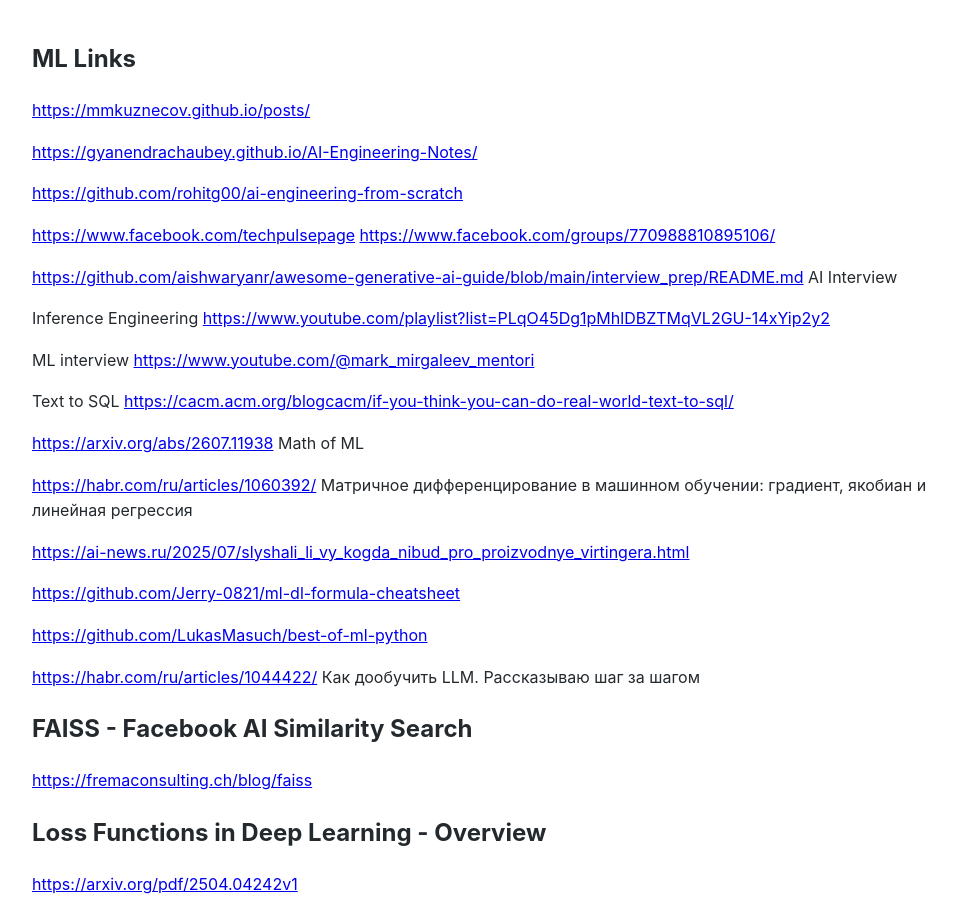
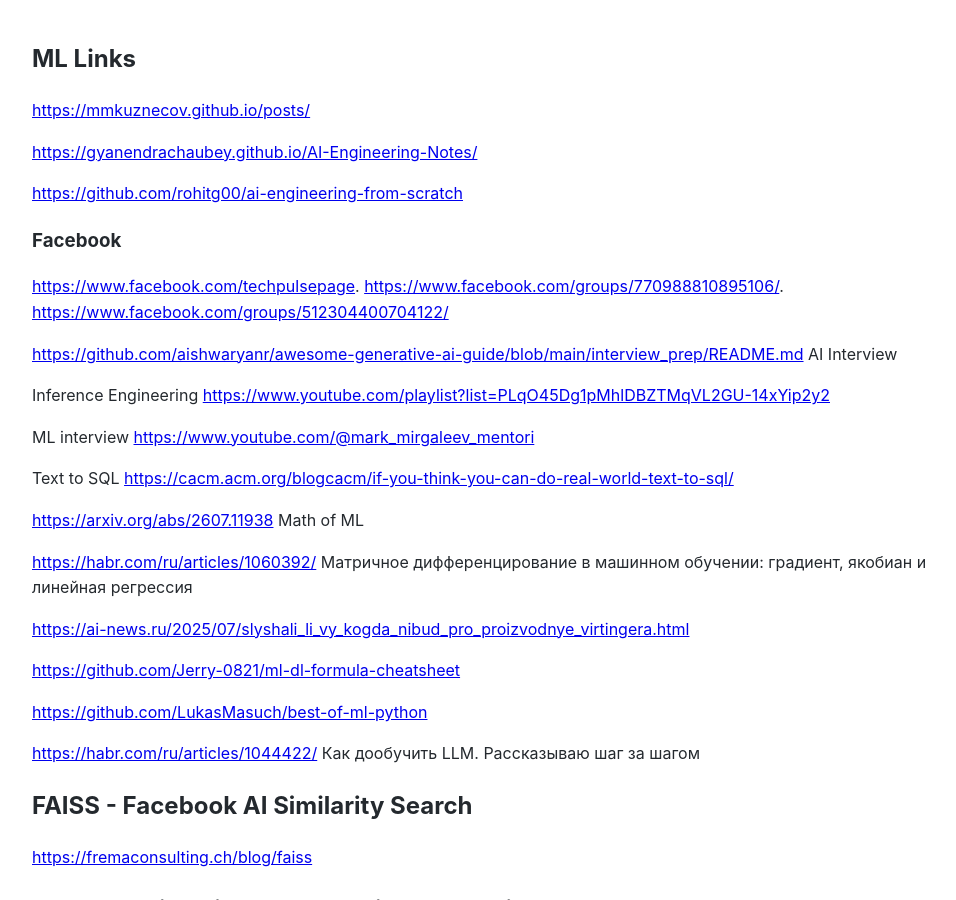
Before and after one commit to Michael-Lubinsky/michael-lubinsky.github.com, a Jekyll site: the page built from ml/mamba.md, in a window 1280 px wide and 900 px high. Shown: the whole window, without its empty margins (158-1114 px from the left). Built offline with Jekyll 4.4.1, drawn with Linux system fonts in a browser that asks for light colours; our own code applies the rules of GitHub Pages for plain Markdown files.

Commit message:
Update mamba.md

```diff
--- a/ml/mamba.md
+++ b/ml/mamba.md
@@ -6,8 +6,10 @@
 
 <https://github.com/rohitg00/ai-engineering-from-scratch>
 
-<https://www.facebook.com/techpulsepage>
-<https://www.facebook.com/groups/770988810895106/>
+### Facebook
+<https://www.facebook.com/techpulsepage>.
+<https://www.facebook.com/groups/770988810895106/>.
+<https://www.facebook.com/groups/512304400704122/>
 
 <https://github.com/aishwaryanr/awesome-generative-ai-guide/blob/main/interview_prep/README.md> AI Interview
 
```
